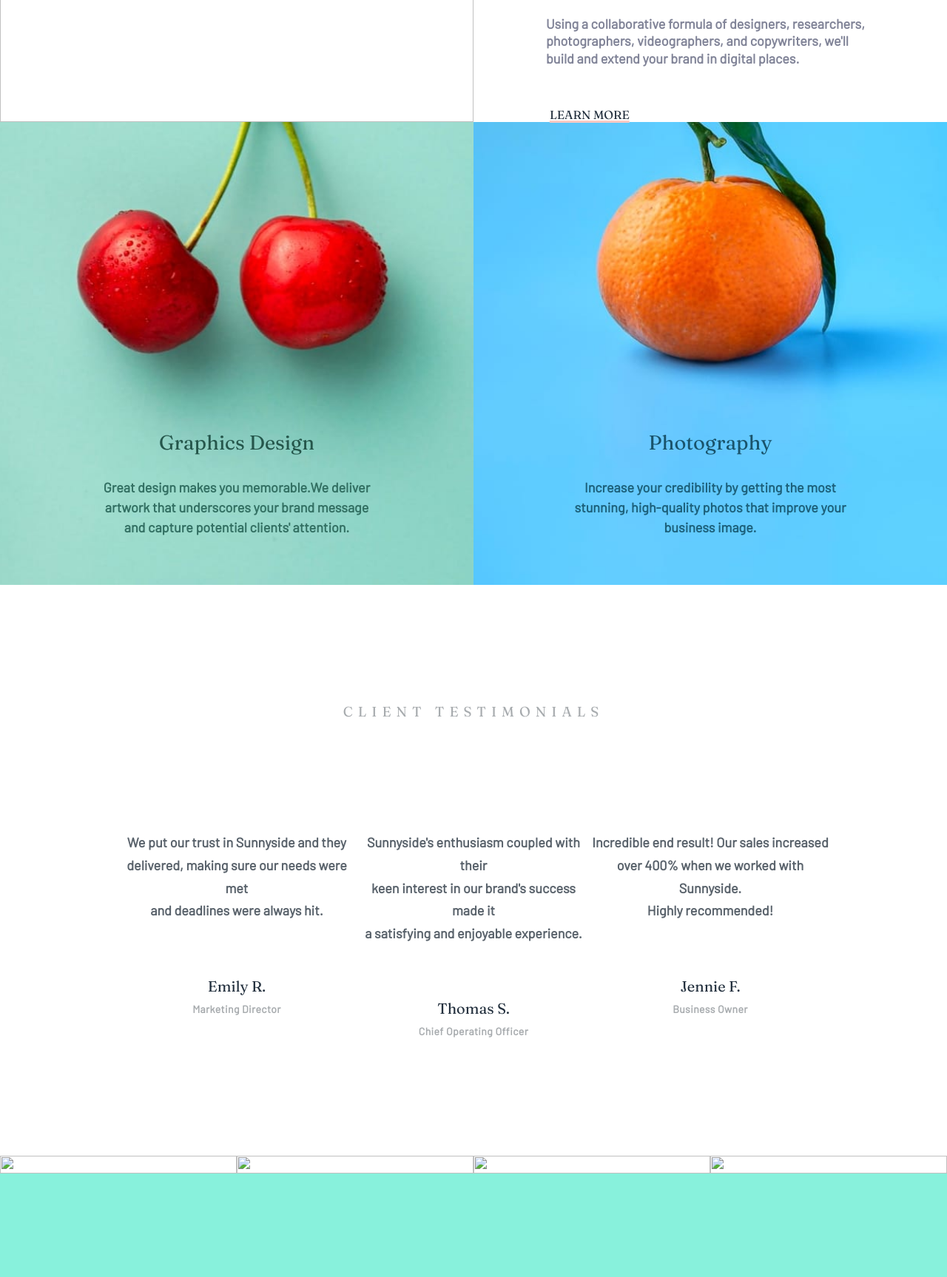
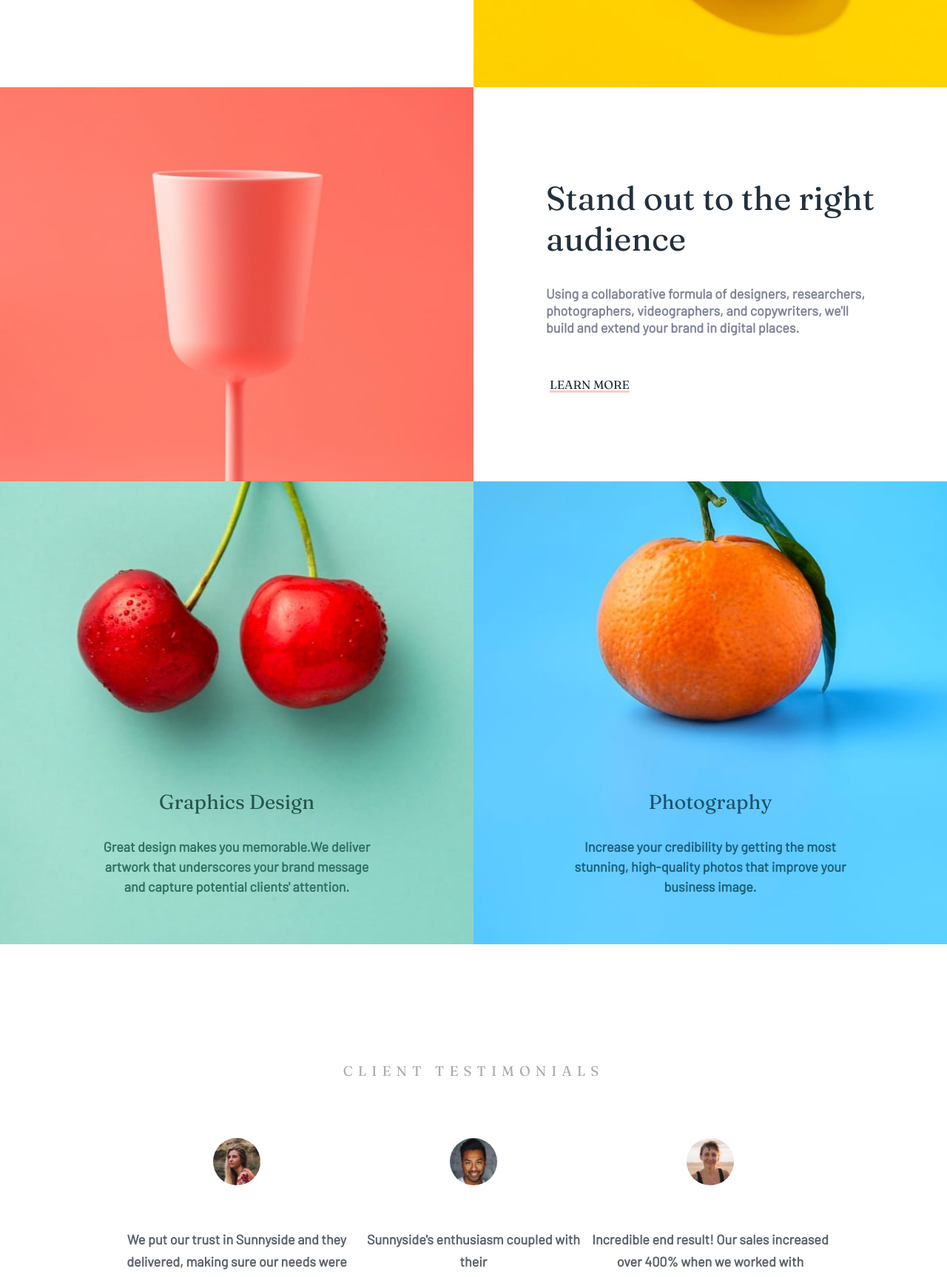
Before and after one commit to dot-enny/sunny-side-agency-landing-page, a plain HTML site: page index.html in a window 1280 px wide. Shown: the part 1073-2800 px from the top of the page at 74% size. Drawn offline with Linux system fonts and the light colour scheme; the site is published under a folder, as on GitHub Pages, so addresses that start at the root find nothing.

Commit message:
fix: images not displaying in prod.

```diff
--- a/index.html
+++ b/index.html
@@ -32,7 +32,7 @@
             <!--HEADER TEXT-->
             <h1 class="header-title">WE ARE CREATIVES</h1>
             <!--ARROW-IMAGE--DESKTOP-->
-            <img src="/images/icon-arrow-down.svg" alt="" class="arrow">
+            <img src="images/icon-arrow-down.svg" alt="" class="arrow">
         </div>
     </header>
     <!--TRANSFORM YOUR BRAND-->
@@ -46,13 +46,13 @@
             </p>
             <span class="learn-more"><a>LEARN MORE</a></span>
         </div>
-        <img src="/images/desktop/image-transform.jpg" alt="" class="full desktop">
-        <img src="/images/mobile/image-transform.jpg" alt="" class="full mobile">
+        <img src="images/desktop/image-transform.jpg" alt="" class="full desktop">
+        <img src="images/mobile/image-transform.jpg" alt="" class="full mobile">
     </article>
     <!--STAND OUT TO THE RIGHT AUDIENCE-->
     <article class="full stand-out">
-        <img src="/images/desktop/image-stand-out.jpg" alt="" class="full desktop">
-        <img src="/images/mobile/image-stand-out.jpg" alt="" class="full mobile">
+        <img src="images/desktop/image-stand-out.jpg" alt="" class="full desktop">
+        <img src="images/mobile/image-stand-out.jpg" alt="" class="full mobile">
         <div>
             <h2>Stand out to the <br class="mobile">right <br class="desktop"> audience</h2>
             <p>
@@ -89,7 +89,7 @@
     <section>
         <h3>CLIENT TESTIMONIALS</h3>
         <div>
-            <img src="/images/image-emily.jpg" alt="">
+            <img src="images/image-emily.jpg" alt="">
             <p>
                 We put our trust in Sunnyside and they <br>
                 delivered, making sure our needs were <br class="mobile"> met <br class="desktop">
@@ -99,7 +99,7 @@
             <span class="occupation">Marketing Director</span>
         </div>
         <div>
-            <img src="/images/image-thomas.jpg" alt="">
+            <img src="images/image-thomas.jpg" alt="">
             <p>
                 Sunnyside's enthusiasm coupled with <br class="mobile"> their <br class="desktop">
                 keen interest in our brand's success <br class="mobile"> made it <br class="desktop">
@@ -109,7 +109,7 @@
             <span class="occupation">Chief Operating Officer</span>
         </div>
         <div>
-            <img src="/images/image-jennie.jpg" alt="">
+            <img src="images/image-jennie.jpg" alt="">
             <p>
                 Incredible end result! Our sales increased <br>
                 over 400% when we worked with <br class="mobile"> Sunnyside. <br class="desktop">
@@ -121,18 +121,18 @@
     </section>
 
     <div class="the-four">
-        <img src="/images/desktop/image-gallery-milkbottles.jpg" alt="" class="full desktop">
-        <img src="/images/desktop/image-gallery-orange.jpg" alt="" class="full desktop">
-        <img src="/images/desktop/image-gallery-cone.jpg" alt="" class ="full desktop">
-        <img src="/images/desktop/image-gallery-sugarcubes.jpg" alt="" class="full desktop">
-        <img src="/images/mobile/image-gallery-milkbottles.jpg" alt="" class="full mobile">
-        <img src="/images/mobile/image-gallery-orange.jpg" alt="" class="full mobile">
-        <img src="/images/mobile/image-gallery-cone.jpg" alt="" class="full mobile">
-        <img src="/images/mobile/image-gallery-sugar-cubes.jpg" alt="" class="full mobile">
+        <img src="images/desktop/image-gallery-milkbottles.jpg" alt="" class="full desktop">
+        <img src="images/desktop/image-gallery-orange.jpg" alt="" class="full desktop">
+        <img src="images/desktop/image-gallery-cone.jpg" alt="" class ="full desktop">
+        <img src="images/desktop/image-gallery-sugarcubes.jpg" alt="" class="full desktop">
+        <img src="images/mobile/image-gallery-milkbottles.jpg" alt="" class="full mobile">
+        <img src="images/mobile/image-gallery-orange.jpg" alt="" class="full mobile">
+        <img src="images/mobile/image-gallery-cone.jpg" alt="" class="full mobile">
+        <img src="images/mobile/image-gallery-sugar-cubes.jpg" alt="" class="full mobile">
     </div>
 
     <footer>
-        <div><img src="/images/logo copy.svg" alt="" class="footer-logo"></div>
+        <div><img src="images/logo copy.svg" alt="" class="footer-logo"></div>
         <nav class="bottom-nav">
             <ul>
                 <li>About</li>
@@ -142,10 +142,10 @@
         </nav>
         <nav class="socials">
             <ul>
-                <li><a href="#"><img src="/images/icon-facebook.svg" alt=""></a></li>
-                <li><a href="#"><img src="/images/icon-instagram.svg" alt=""></a></li>
-                <li><a href="#"><img src="/images/icon-twitter.svg" alt=""></a></li>
-                <li><a href=""><img src="/images/icon-pinterest.svg" alt=""></a></li>
+                <li><a href="#"><img src="images/icon-facebook.svg" alt=""></a></li>
+                <li><a href="#"><img src="images/icon-instagram.svg" alt=""></a></li>
+                <li><a href="#"><img src="images/icon-twitter.svg" alt=""></a></li>
+                <li><a href=""><img src="images/icon-pinterest.svg" alt=""></a></li>
             </ul>
         </nav>
     </footer>
```
